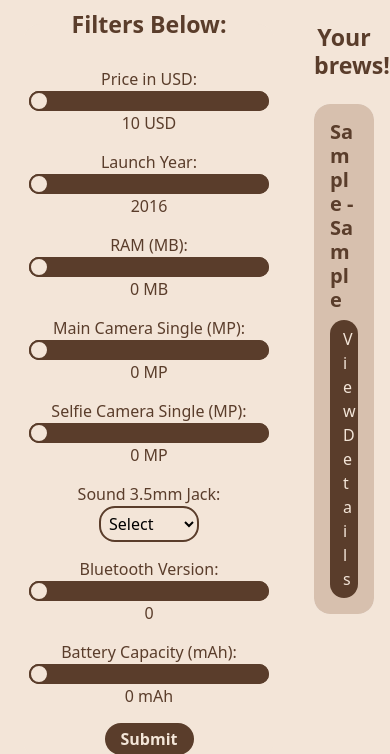
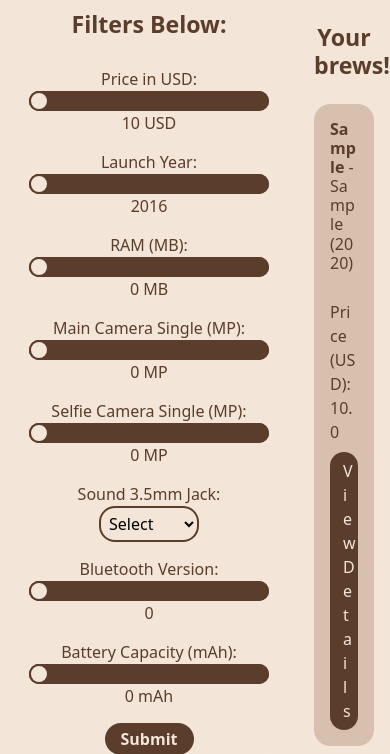
Before and after one commit to Tapple214/brewyourtech, a Django app: page /phoneBrew/ in a window 390 px wide. Shown: the top 754 px of the page. Run offline with Django 5.2, Linux system fonts and the light colour scheme; tables that the repository leaves empty hold one stand-in row (values such as "Sample post"); some libraries are stand-ins or nearby versions.

Commit message:
phone brew

```diff
--- a/brewyourtech/byt/templates/byt/phoneBrew.html
+++ b/brewyourtech/byt/templates/byt/phoneBrew.html
@@ -278,9 +278,13 @@
               class="card-body rounded-4 border-0 d-flex flex-column"
               style="background-color: #d7c0ae; color: #5a3d2b"
             >
-              <h5 class="card-title fw-bold">
-                {{ phone.brand }} - {{ phone.model }}
-              </h5>
+              <h6 class="card-title">
+                <span class="fw-bold">{{ phone.brand }}</span> - {{ phone.model }} ({{phone.launch_expected_year}})
+                <br/>
+                <br/>
+              </h6>
+
+              <span class="mb-2">Price (USD): {{ phone.price_usd|stringformat:"s"|slice:":5" }}</span>
               <a
                 href="{% url 'brewDisplay' 'phone' phone.id user_id %}"
                 target="_blank"
--- a/brewyourtech/byt/views.py
+++ b/brewyourtech/byt/views.py
@@ -130,7 +130,7 @@ def phoneBrew(request):
         if price:
             filters["price_usd__lte"] = price
         if launch_year:
-            filters["launch_expected_year__gte"] = launch_year
+            filters["launch_expected_year__lte"] = launch_year
         if ram:
             filters["ram_gb__gte"] = float(ram) / 1024  # Convert MB to GB
         if main_camera:
@@ -359,8 +359,6 @@ def toggle_bookmark(request):
     # Return method not allowed for non-POST requests
     return JsonResponse({"success": False, "message": "Invalid request method"}, status=405)
 
-
-
 # TRACKER:
 # GET
 # POST - login/signup
```
